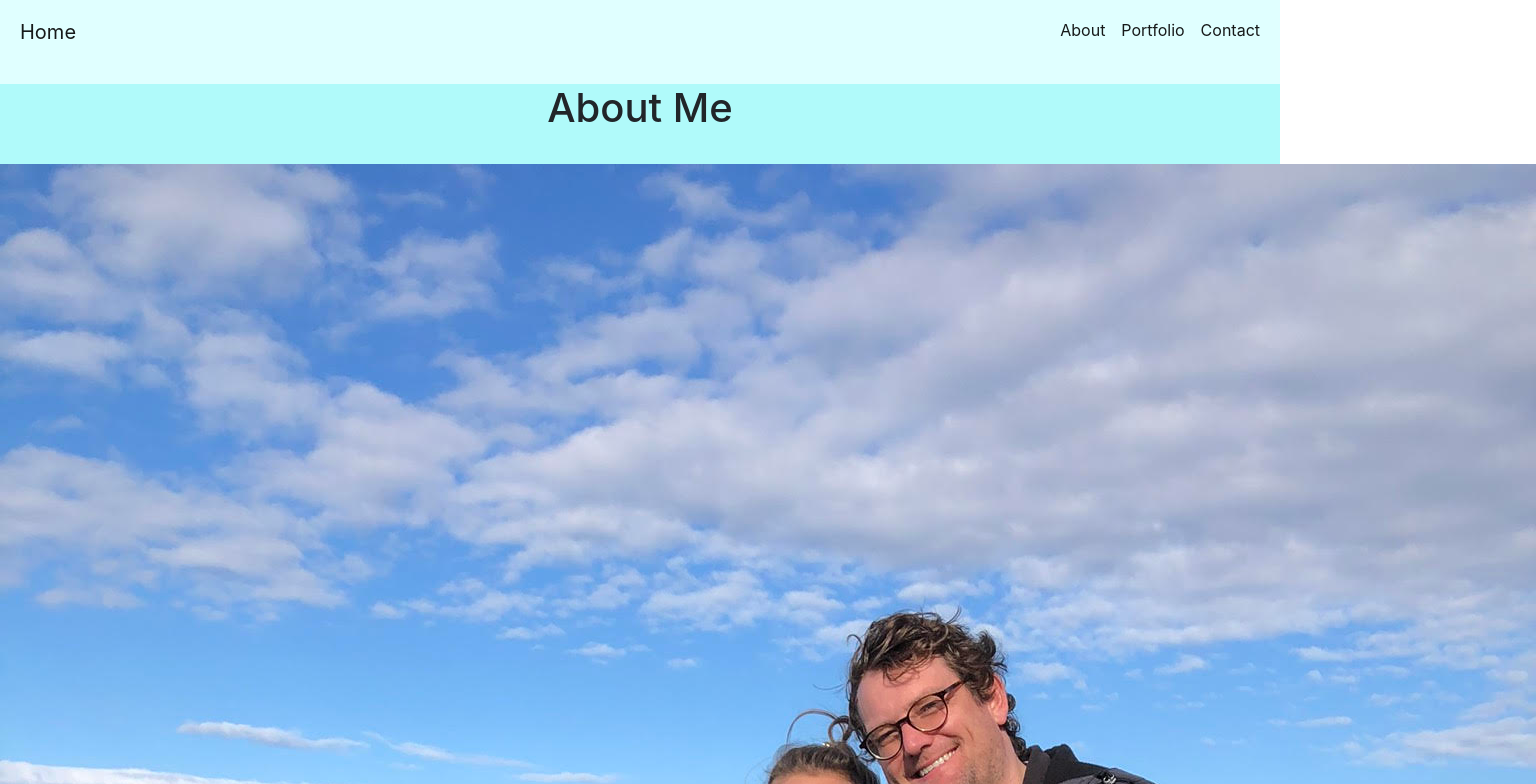
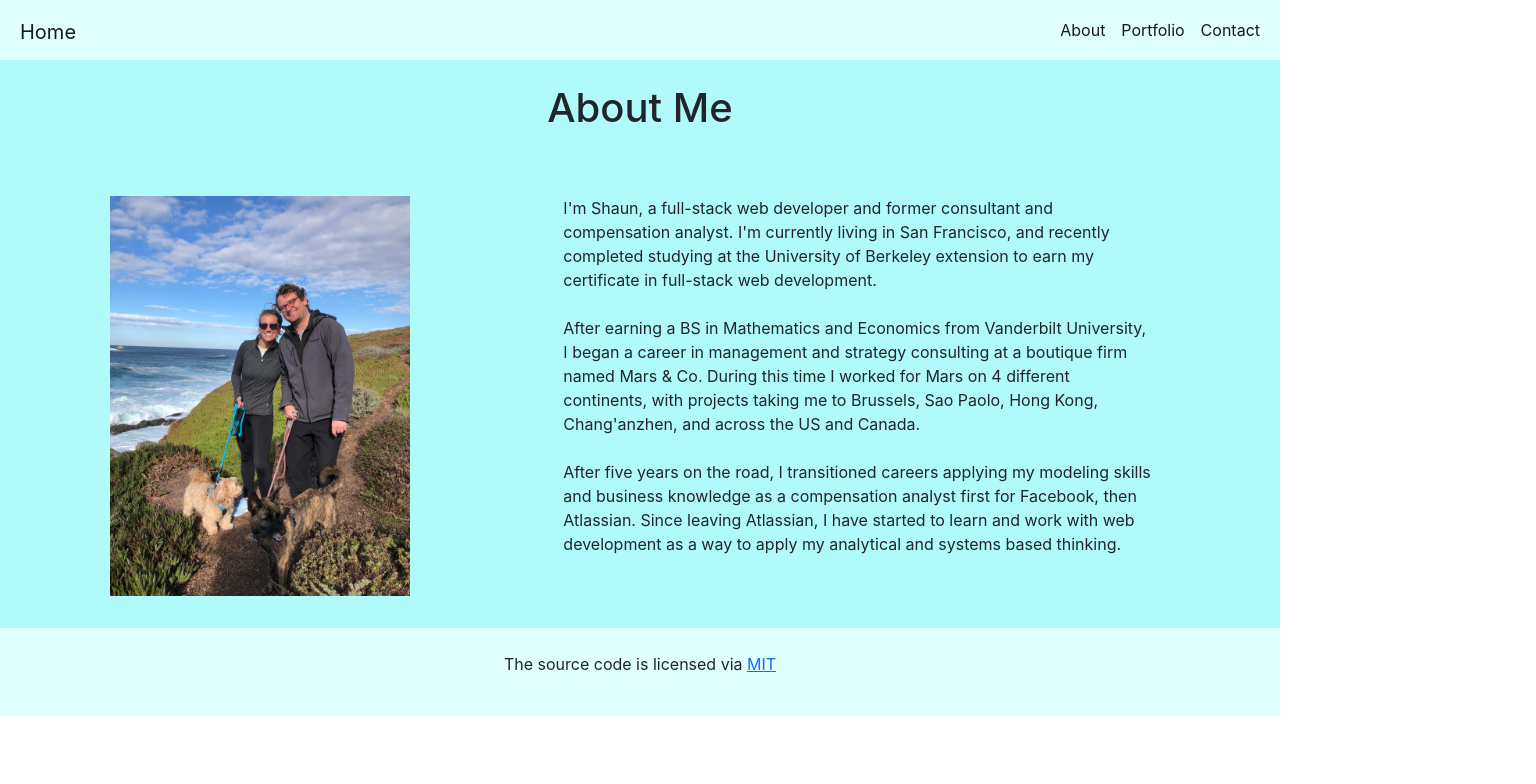
Before and after one commit to slimbeek6/React-Portfolio-SML, a React (Create React App) app: page /about in a window 1280 px wide. Shown: the top 784 px of the page, 1536 px wide, since content can reach past the window. Built offline with nearby package versions, Linux system fonts and the light colour scheme.

Commit message:
Update the About page with new formatting

```diff
--- a/src/App.css
+++ b/src/App.css
@@ -68,3 +68,7 @@
 .homeList {
   text-align: left;
 }
+
+.about-card {
+  padding: 2rem;
+}
--- a/src/pages/About.js
+++ b/src/pages/About.js
@@ -3,10 +3,8 @@ import React from "react";
 
 const About = () => {
     return (
-        <div>
-        <br />
-
-        <section class="section" id="aboutPane">
+            <div id="aboutPane">
+                <br/>
                 <div>
                     <h1 class="title">
                         About Me
@@ -14,9 +12,12 @@ const About = () => {
                 </div>
                 <br />
 
-            <div class="columns">
-                <img class="image column is-one-third" id="picOfSelf" alt="Picture of myself and my sister with our dogs in Carmel" src="./assets/self.jpg" />
-                <p class="column is-five-sixths" id="aboutMe">
+                <div class="row">
+                    <div class="col-5 about-card">
+                        <img class="image" id="selfphoto" alt="Picture of myself and my sister with our dogs in Carmel" src="./assets/self.jpg" />
+                    </div>
+                    <div class="col-6 about-card">
+                    <p id="aboutMe">
                         I'm Shaun, a full-stack web developer and former consultant and compensation analyst.  I'm currently living in San Francisco, and recently completed studying at the University of Berkeley extension to earn my certificate in full-stack web development.
                         <br/><br/>
                         After earning a BS in Mathematics and Economics from Vanderbilt University, I began a career in management and strategy consulting at a boutique firm named Mars & Co. During this time I worked for Mars on 4 different continents, with projects taking me to Brussels, Sao Paolo, Hong Kong, Chang'anzhen, and across the US and Canada.
@@ -24,9 +25,10 @@ const About = () => {
                         After five years on the road, I transitioned careers applying my modeling skills and business knowledge as a compensation analyst first for Facebook, then Atlassian. Since leaving Atlassian, I have started to learn and work with web development as a way to apply my analytical and systems based thinking.
                     </p>
                     </div>
+                </div>
+            </div>
 
-        </section>
-        </div>
+
     )
 };
 
```
Lines whose indentation alone changed are shown as unchanged.
